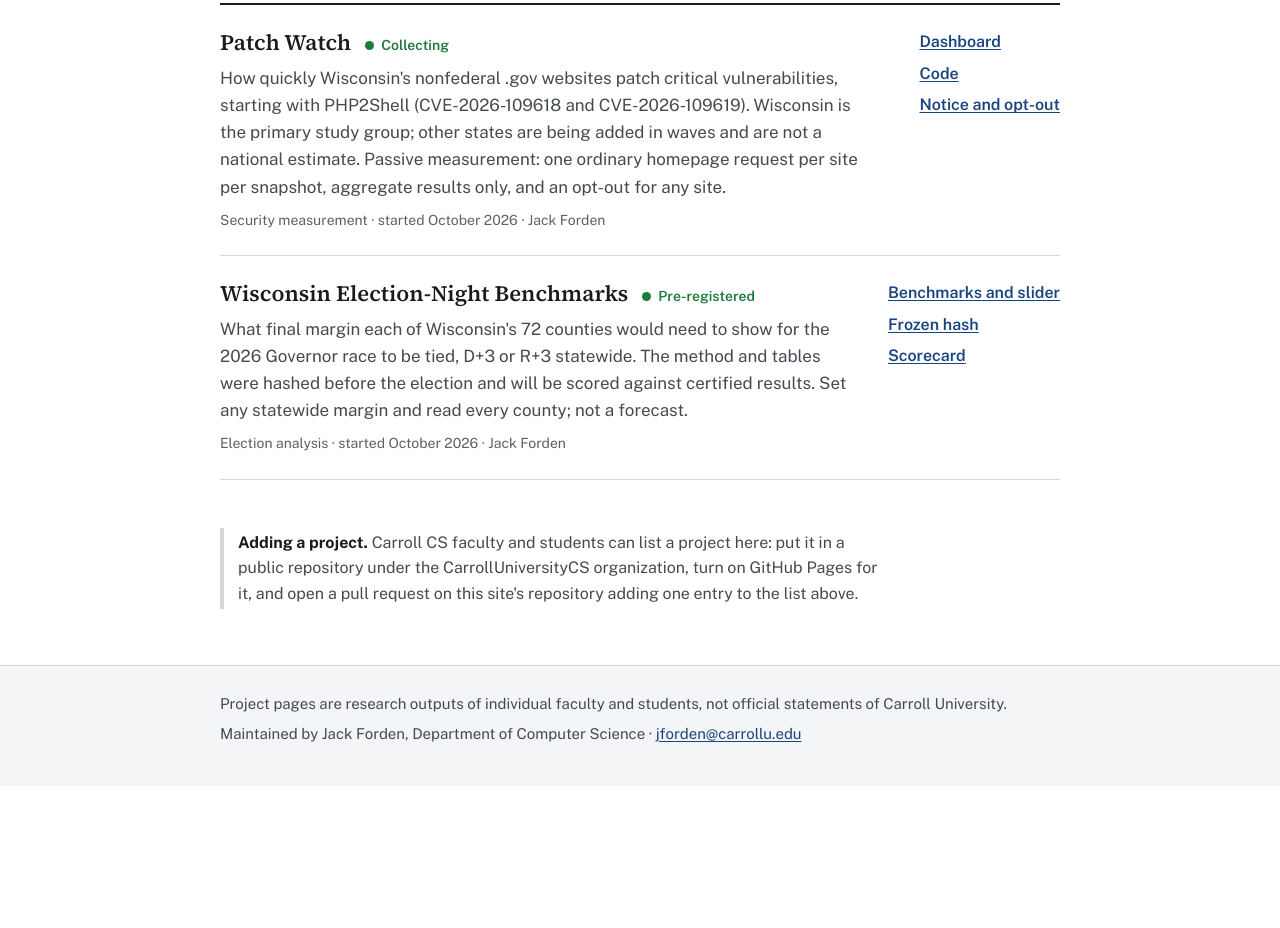
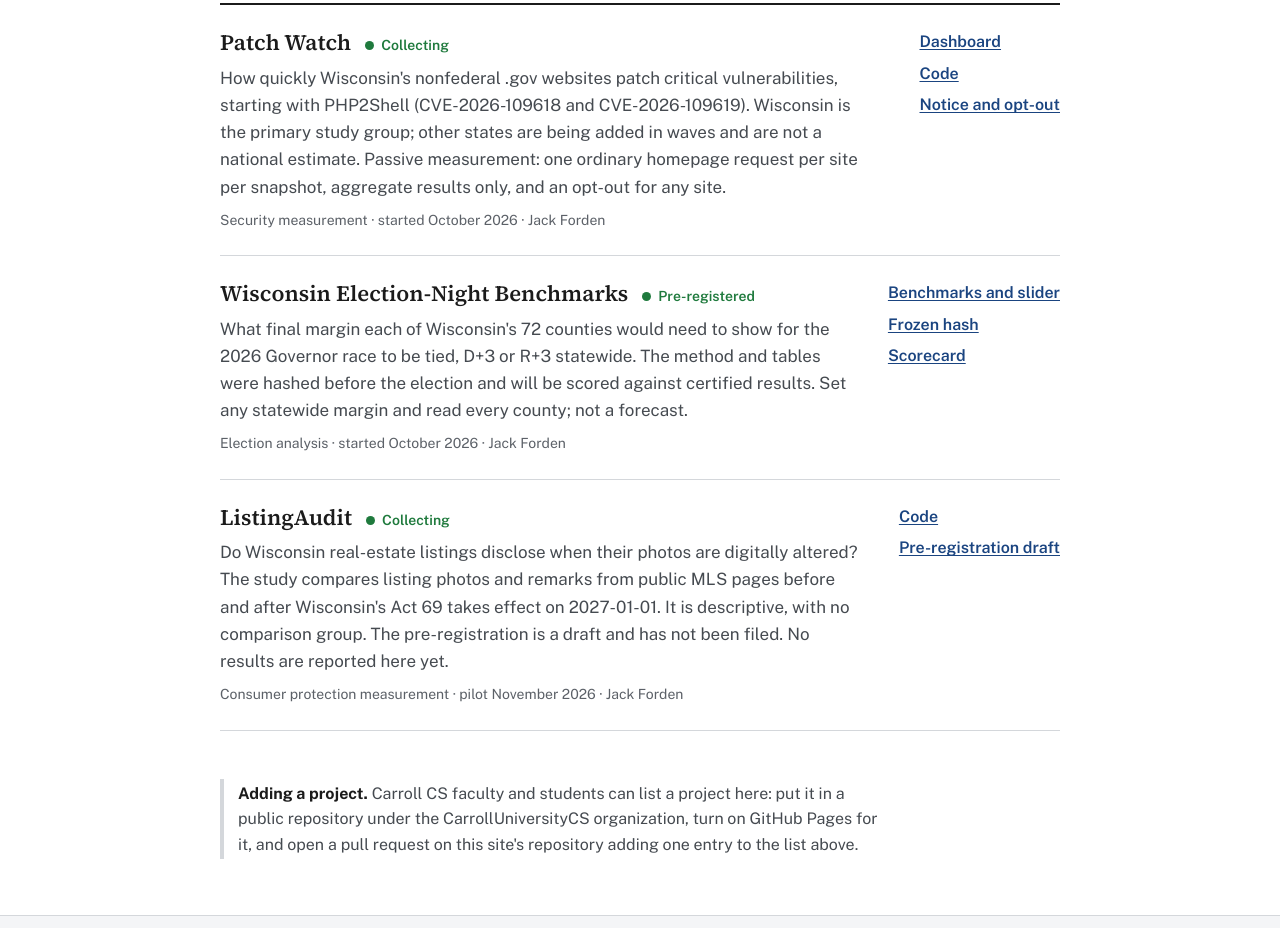
Before and after one commit to CarrollUniversityCS/CarrollUniversityCS.github.io, a plain HTML site: page index.html in a window 1280 px wide. Shown: the part 335-1263 px from the top of the page. Before the commit the page ends 1121 px from the top, so only its background shows below. Drawn offline with nearby package versions, Linux system fonts and the light colour scheme.

Commit message:
Add ListingAudit project card (collecting; pre-registration not yet filed) (#1)

```diff
--- a/index.html
+++ b/index.html
@@ -125,6 +125,20 @@ footer .inner { display: flex; flex-direction: column; gap: 6px; }
           <a href="on-pace-wisconsin/#score">Scorecard</a>
         </div>
       </li>
+      <li class="project">
+        <div class="project-main">
+          <div class="title-row">
+            <h3>ListingAudit</h3>
+            <span class="status">Collecting</span>
+          </div>
+          <p class="summary">Do Wisconsin real-estate listings disclose when their photos are digitally altered? The study compares listing photos and remarks from public MLS pages before and after Wisconsin's Act 69 takes effect on 2027-01-01. It is descriptive, with no comparison group. The pre-registration is a draft and has not been filed. No results are reported here yet.</p>
+          <p class="meta">Consumer protection measurement · pilot November 2026 · Jack Forden</p>
+        </div>
+        <div class="links">
+          <a href="https://github.com/CarrollUniversityCS/listing-photo-audit">Code</a>
+          <a href="https://github.com/CarrollUniversityCS/listing-photo-audit/blob/main/docs/PREREGISTRATION.md">Pre-registration draft</a>
+        </div>
+      </li>
     </ul>
   </section>
 
```
